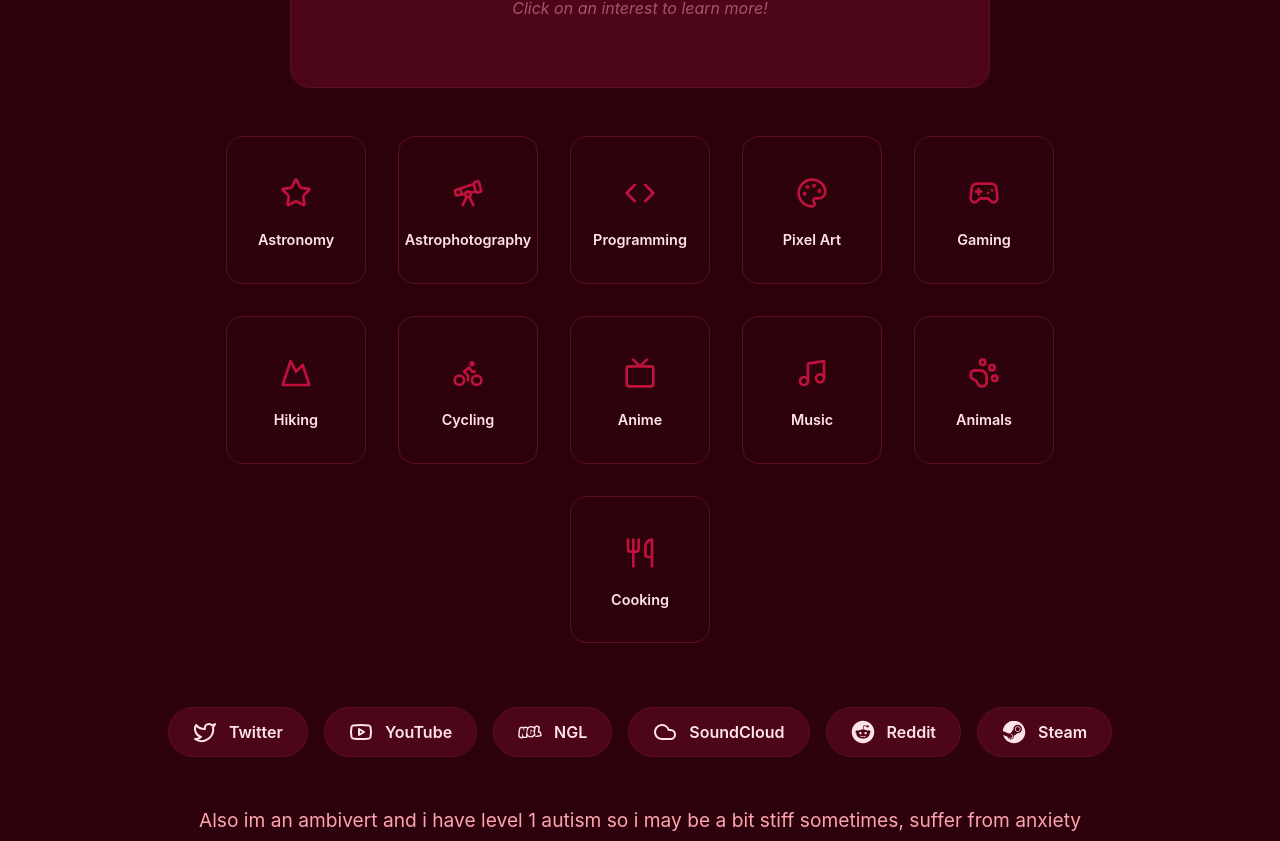
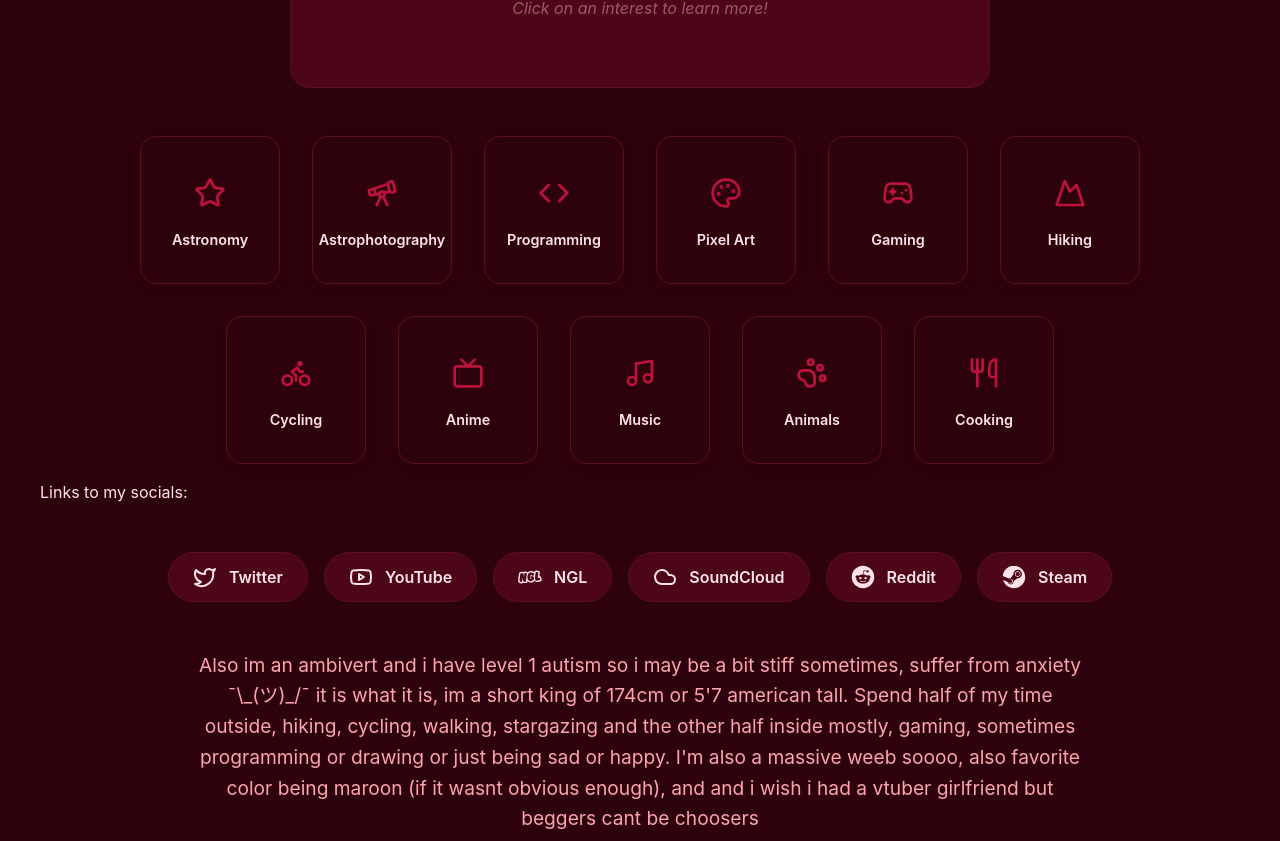
Before and after one commit to simon1g/simon1g-site, a React (Vite) app: page /about in a window 1280 px wide. Shown: the part 460-1301 px from the top of the page. Built offline with nearby package versions, Linux system fonts and the light colour scheme; no server answers.

Commit message:
feat: implement About section displaying personal interests and social links.

```diff
--- a/src/components/About.jsx
+++ b/src/components/About.jsx
@@ -94,7 +94,9 @@ export default function About() {
                 ))}
             </div>
 
-
+            <p>
+                Links to my socials:
+            </p>
 
             <div className="about-socials">
                 <a href="https://twitter.com/simon1g_" target="_blank" rel="noopener noreferrer" className="about-social-link twitter">
--- a/src/styles/interests.css
+++ b/src/styles/interests.css
@@ -11,7 +11,7 @@
     gap: var(--spacing-lg);
     align-items: flex-start;
     padding: 1rem;
-    max-width: 900px;
+    max-width: 1050px;
     margin: 0 auto;
 }
 
```
